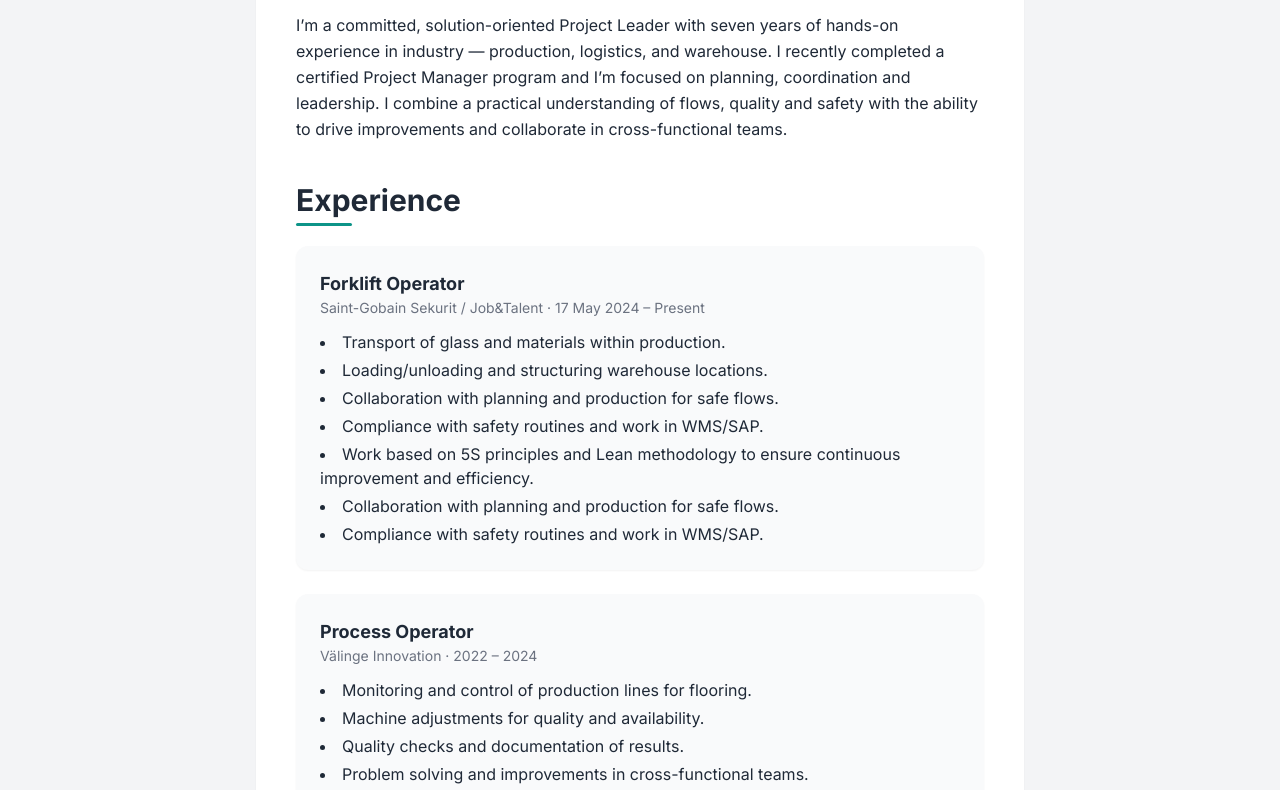
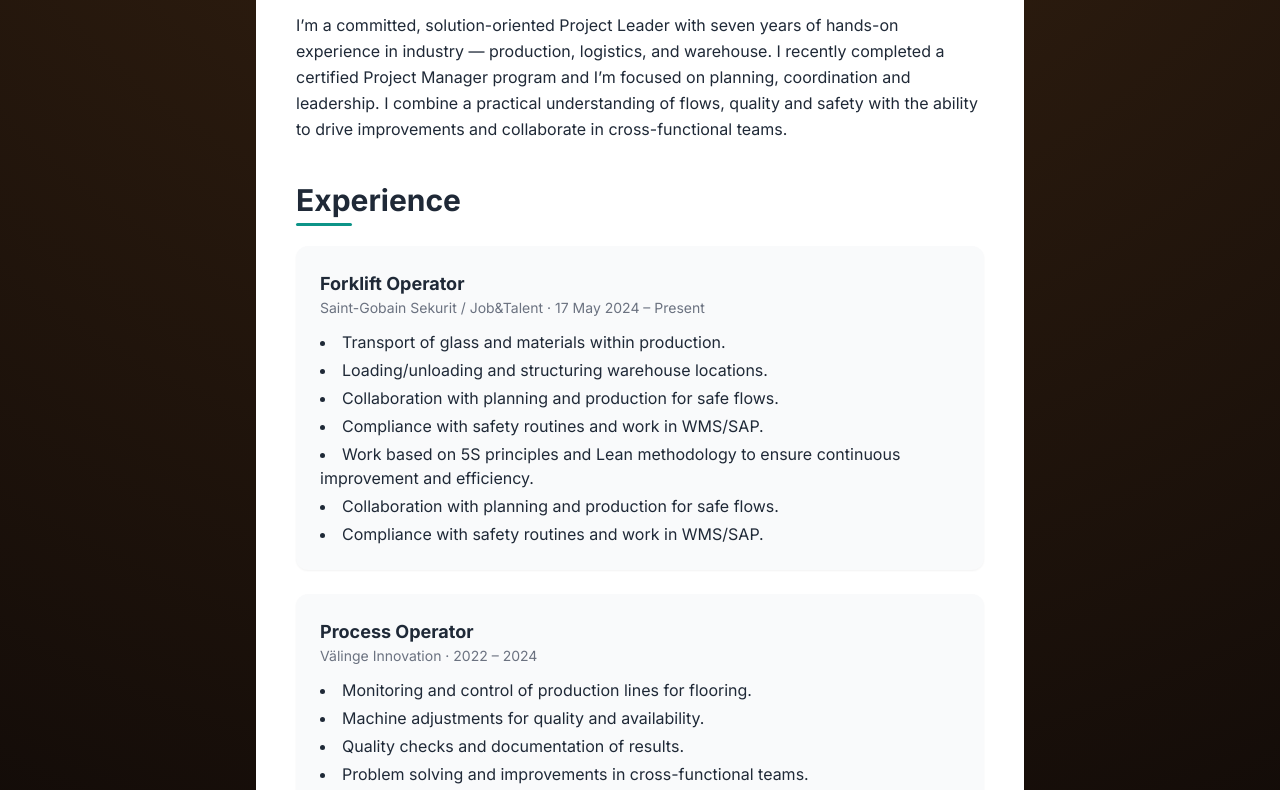
Before and after one commit to Chempa983/petar-portfolio, a plain HTML site: page index-en.html in a window 1280 px wide. Shown: the part 520-1310 px from the top of the page. Drawn offline with nearby package versions, Linux system fonts and the light colour scheme.

Commit message:
Enhance body styles with gradient and line height
Updated styles for body element to include background gradient and line height.

```diff
--- a/index-en.html
+++ b/index-en.html
@@ -26,9 +26,14 @@
   </script>
 
   <!-- Styles -->
-  <style>
+    <style>
     :root { color-scheme: light; }
-    body { font-family: Inter, system-ui, -apple-system, Segoe UI, Roboto, Arial, "Helvetica Neue", sans-serif; }
+    body {
+      font-family: Inter, system-ui, -apple-system, Segoe UI, Roboto, Arial, "Helvetica Neue", sans-serif;
+      background: radial-gradient(circle at top, #3b2512 0, #050305 55%);
+      line-height: 1.6;
+      overflow-x: hidden;
+    }
     .section-title { position: relative; padding-bottom: .5rem; margin-bottom: 1.25rem; }
     .section-title::after { content: ""; position: absolute; left: 0; bottom: 0; width: 56px; height: 3px; background-color: #0d9488; border-radius: 9999px; }
     @keyframes fadeInUp { from { opacity: 0; transform: translateY(12px); } to { opacity: 1; transform: translateY(0); } }
@@ -42,6 +47,7 @@
       * { animation-duration: .001ms !important; animation-iteration-count: 1 !important; transition-duration: .001ms !important; scroll-behavior: auto !important; }
     }
   </style>
+
 
   <!-- JSON-LD -->
   <script type="application/ld+json">
```
